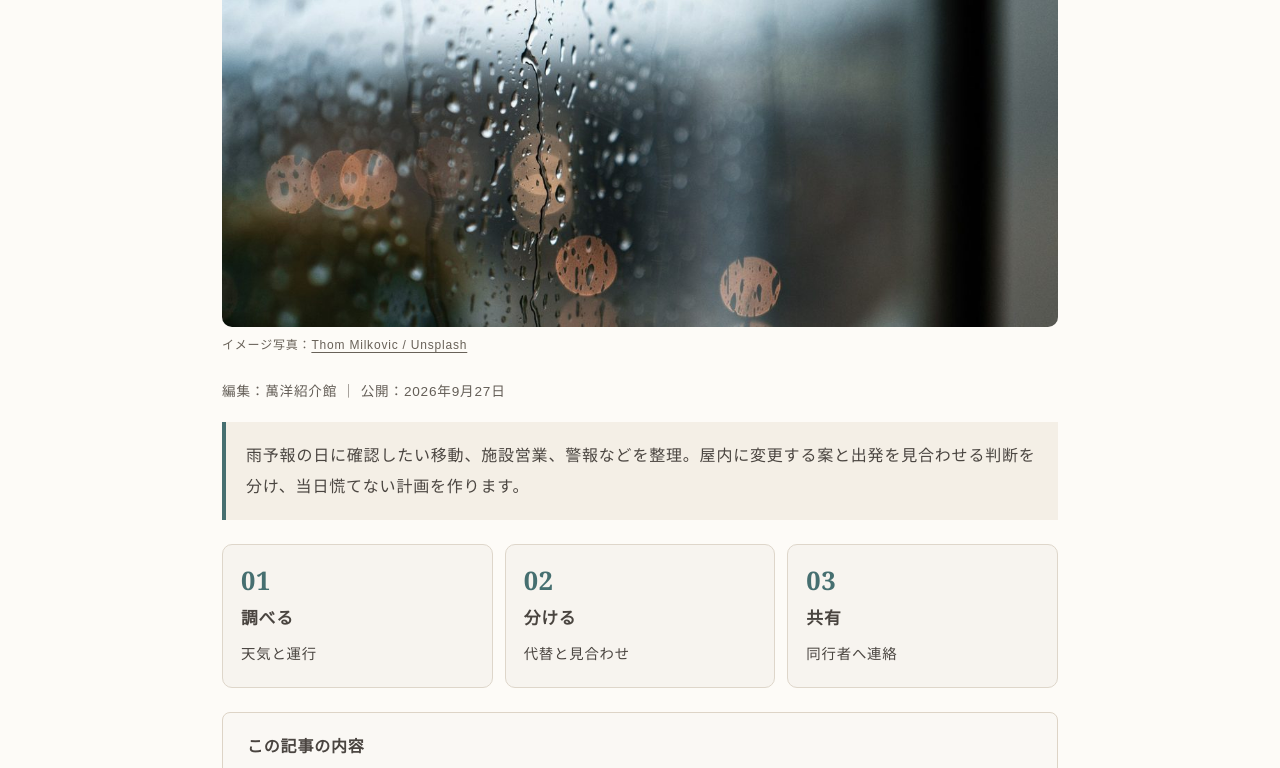
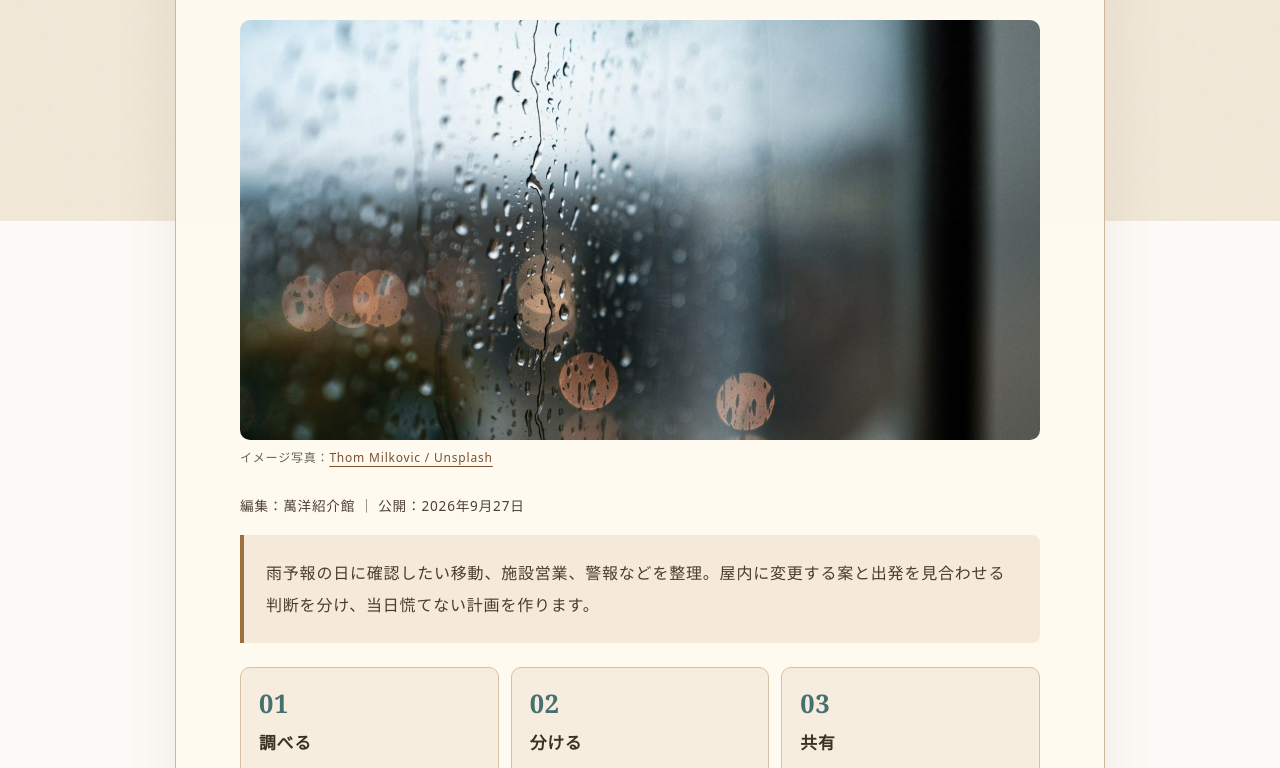
Before and after one commit to made-by-R/nandemoii, a plain HTML site: page rainy-day-trip-plan.html in a window 1280 px wide. Shown: the part 579-1347 px from the top of the page. Drawn offline with Linux system fonts and the light colour scheme.

Commit message:
Apply shared library design to archived article

```diff
--- a/rainy-day-trip-plan.html
+++ b/rainy-day-trip-plan.html
@@ -9,7 +9,7 @@
 <meta property="og:image:width" content="1200">
 <meta property="og:image:height" content="630">
 <link rel="stylesheet" href="/article-covers.css">
-</head><body><header class="site-header"><div class="header-inner"><div class="site-title"><a href="/">萬洋紹介館</a></div><p class="site-description">日常の疑問を、具体例と小さな道具で解く。</p></div><nav class="global-nav" aria-label="メイン"><ul><li><a href="/">ホーム・記事一覧</a></li><li><a href="/speed-calculator">通信速度計算機</a></li><li><a href="/about">当サイトについて</a></li><li><a href="/contact">お問い合わせ</a></li></ul></nav></header><main class="library-main" style="--topic-color:#466f70"><article><nav aria-label="パンくず"><a href="/">ホーム</a> ／ <a href="/topics-travel">お出かけ</a></nav><h1>雨の日の旅行計画｜屋内候補と中止条件を先に決める</h1>
+<link rel="stylesheet" href="/library-theme.css"></head><body><header class="site-header"><div class="header-inner"><div class="site-title"><a href="/">萬洋紹介館</a></div><p class="site-description">日常の疑問を、具体例と小さな道具で解く。</p></div><nav class="global-nav" aria-label="メイン"><ul><li><a href="/">ホーム・記事一覧</a></li><li><a href="/speed-calculator">通信速度計算機</a></li><li><a href="/about">当サイトについて</a></li><li><a href="/contact">お問い合わせ</a></li></ul></nav></header><main class="library-main" style="--topic-color:#466f70"><article><nav aria-label="パンくず"><a href="/">ホーム</a> ／ <a href="/topics-travel">お出かけ</a></nav><h1>雨の日の旅行計画｜屋内候補と中止条件を先に決める</h1>
 <figure class="article-cover"><img src="/images/og/rainy-day-trip-plan.jpg" width="1200" height="630" alt="雨の日の旅行計画｜屋内候補と中止条件を先に決める：雨粒が付いた窓のイメージ" decoding="async" fetchpriority="high"><figcaption>イメージ写真：<a href="https://unsplash.com/photos/a-window-with-rain-drops-on-the-glass-1MSHtu4pkBM" rel="noopener noreferrer">Thom Milkovic / Unsplash</a></figcaption></figure>
 <p class="library-meta">編集：萬洋紹介館 ｜ 公開：<time datetime="2026-09-27">2026年9月27日</time></p><p class="library-intro">雨予報の日に確認したい移動、施設営業、警報などを整理。屋内に変更する案と出発を見合わせる判断を分け、当日慌てない計画を作ります。</p><div class="library-map" role="group" aria-label="この記事の3つのポイント"><div><b aria-hidden="true">01</b><strong>調べる</strong><span>天気と運行</span></div><div><b aria-hidden="true">02</b><strong>分ける</strong><span>代替と見合わせ</span></div><div><b aria-hidden="true">03</b><strong>共有</strong><span>同行者へ連絡</span></div></div><nav class="library-toc" aria-label="目次"><strong>この記事の内容</strong><ol><li><a href="#section-1">普通の雨と危険な天候を同じに扱わない</a></li><li><a href="#section-2">代替候補は近い場所に一つ用意する</a></li><li><a href="#section-3">判断する時刻と連絡方法を決める</a></li><li><a href="#section-4">現地で天気が崩れた場合も無理をしない</a></li></ol></nav><section aria-labelledby="section-1"><h2 id="section-1">普通の雨と危険な天候を同じに扱わない</h2><p>少し雨が降る日と、大雨や強風で移動に危険がある日は、計画の考え方が違います。屋外から屋内へ変えれば解決するとは限りません。気象庁の情報、自治体の案内、交通事業者の運行情報を確認し、危険がある場合は出発や移動を見合わせます。</p><p>気象庁のキキクルは、土砂災害や浸水、洪水などの危険度を面的に確認するための情報です。観光地の天気アイコンだけでなく、通過する場所の状況も確認します。</p></section>
 <section aria-labelledby="section-2"><h2 id="section-2">代替候補は近い場所に一つ用意する</h2><p>雨でも実施できそうな日に備えて、移動の少ない屋内施設を候補にします。営業日、予約の要否、入場可能時刻を公式に確認し、『屋内だからいつでも入れる』とは考えないようにします。</p><div class="library-table"><table><tr><th>確認項目</th><th>見る内容</th></tr><tr><td>移動</td><td>駅からの距離、屋根の有無</td></tr><tr><td>営業</td><td>臨時休業や営業時間の変更</td></tr><tr><td>混雑</td><td>予約枠、入場制限</td></tr><tr><td>費用</td><td>変更後の合計と取消条件</td></tr></table></div></section>
```
